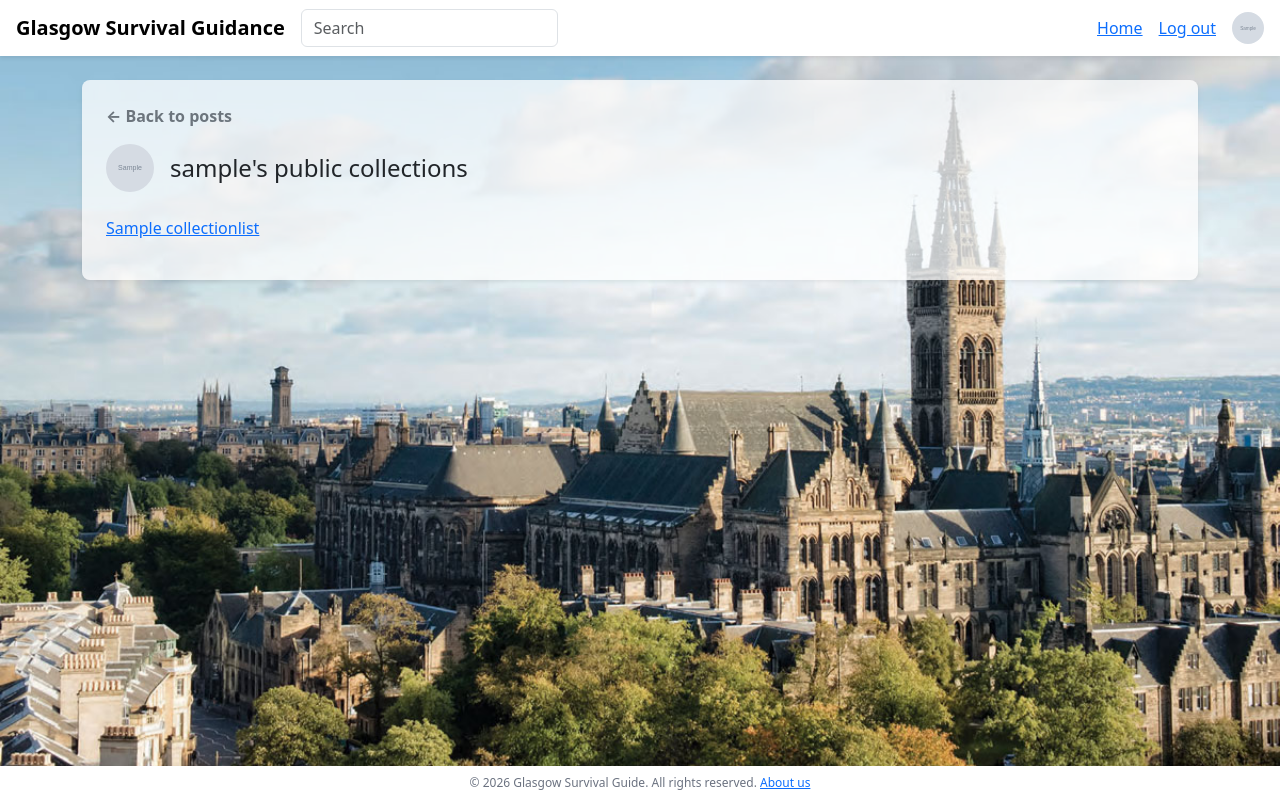
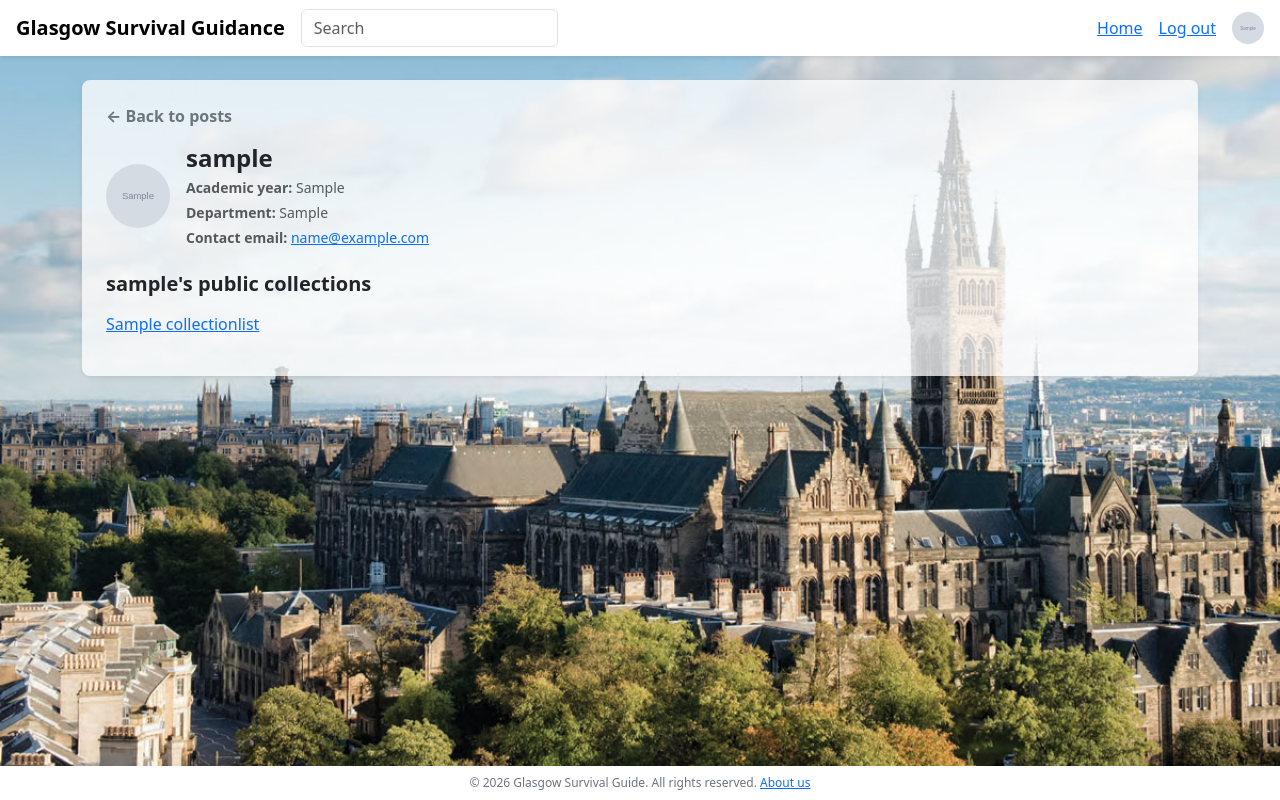
Before and after one commit to COMPSCI5012-Internet-Technology/GlasgowSurvivalGuide, a Django app: page /users/1/collections/ in a window 1280 px wide. Run offline with Django 5.2, Linux system fonts and the light colour scheme; a user stored in the database is signed in; tables that the repository leaves empty hold one stand-in row (values such as "Sample post"); grey boxes marked "Sample" are stand-in pictures.

Commit message:
add userinfo when other user click user icon on Post

```diff
--- a/guide/views.py
+++ b/guide/views.py
@@ -346,18 +346,22 @@ def collection_detail(request, pk):
     )
 
 
-@login_required
 def user_public_collections(request, user_id):
     target_user = get_object_or_404(
         User.objects.select_related("profile"), pk=user_id
     )
+    target_profile = getattr(target_user, "profile", None)
     public_collections = CollectionList.objects.filter(
         owner_id=user_id, status=True
     ).order_by('name')
     return render(
         request,
         'guide/user_public_collections.html',
-        {'target_user': target_user, 'public_collections': public_collections},
+        {
+            'target_user': target_user,
+            'target_profile': target_profile,
+            'public_collections': public_collections,
+        },
     )
 
 
--- a/templates/guide/user_public_collections.html
+++ b/templates/guide/user_public_collections.html
@@ -1,6 +1,6 @@
 {% extends 'base.html' %}
 
-{% block title %}{{ target_user.username }}'s public collections – Glasgow Survival Guide{% endblock %}
+{% block title %}{{ target_user.username }} – profile & public collections – Glasgow Survival Guide{% endblock %}
 
 {% block content %}
 <div class="container mt-4 mb-4">
@@ -8,18 +8,64 @@
     <p class="mb-3">
       <a href="{% url 'guide:post_list' %}" class="text-decoration-none text-secondary fw-bold">&larr; Back to posts</a>
     </p>
-    <div class="d-flex align-items-center gap-3 mb-4">
-      {% if target_user.profile.icon %}
-        <img src="{{ target_user.profile.icon.url }}" alt="{{ target_user.username }} profile picture"
-             class="rounded-circle" style="width: 48px; height: 48px; object-fit: cover;">
+
+    <header class="d-flex flex-column flex-md-row align-items-md-center gap-3 mb-4">
+      <div>
+        {% if target_profile and target_profile.icon %}
+          <img src="{{ target_profile.icon.url }}"
+               alt="{{ target_user.username }} profile picture"
+               class="rounded-circle"
+               style="width: 64px; height: 64px; object-fit: cover;">
         {% else %}
           <div class="rounded-circle bg-secondary d-inline-flex align-items-center justify-content-center text-white"
-             style="width: 48px; height: 48px;">
-          <span>{% if target_user.username %}{{ target_user.username|slice:":1"|upper }}{% else %}?{% endif %}</span>
+               style="width: 64px; height: 64px;">
+            <span>
+              {% if target_user.username %}
+                {{ target_user.username|slice:":1"|upper }}
+              {% else %}
+                ?
+              {% endif %}
+            </span>
           </div>
         {% endif %}
-      <h1 class="h4 mb-0">{{ target_user.username }}'s public collections</h1>
       </div>
+      <div>
+        <h1 class="h4 fw-bold mb-1">{{ target_user.username }}</h1>
+        <p class="mb-1 small text-muted">
+          <strong>Academic year:</strong>
+          {% if target_profile and target_profile.academic_year %}
+            {{ target_profile.academic_year }}
+          {% else %}
+            Not provided yet
+          {% endif %}
+        </p>
+        <p class="mb-1 small text-muted">
+          <strong>Department:</strong>
+          {% if target_profile and target_profile.department %}
+            {{ target_profile.department }}
+          {% else %}
+            Not provided yet
+          {% endif %}
+        </p>
+        <p class="mb-0 small text-muted">
+          <strong>Contact email:</strong>
+          {% if target_profile and target_profile.email %}
+            <a href="mailto:{% if target_profile and target_profile.email %}{{ target_profile.email }}{% endif %}">
+              {{ target_profile.email }}
+            </a>
+          {% elif target_user.email %}
+            <a href="mailto:{{ target_user.email }}">
+              {{ target_user.email }}
+            </a>
+          {% else %}
+            Not provided yet
+          {% endif %}
+        </p>
+      </div>
+    </header>
+
+    <section aria-label="Public collections">
+      <h2 class="h5 fw-bold mb-3">{{ target_user.username }}'s public collections</h2>
       {% if public_collections %}
         <ul class="list-unstyled">
           {% for col in public_collections %}
@@ -31,6 +77,7 @@
       {% else %}
         <p class="text-muted mb-0">No public collections yet.</p>
       {% endif %}
+    </section>
   </div>
 </div>
 {% endblock %}
```
Lines whose indentation alone changed are shown as unchanged.
